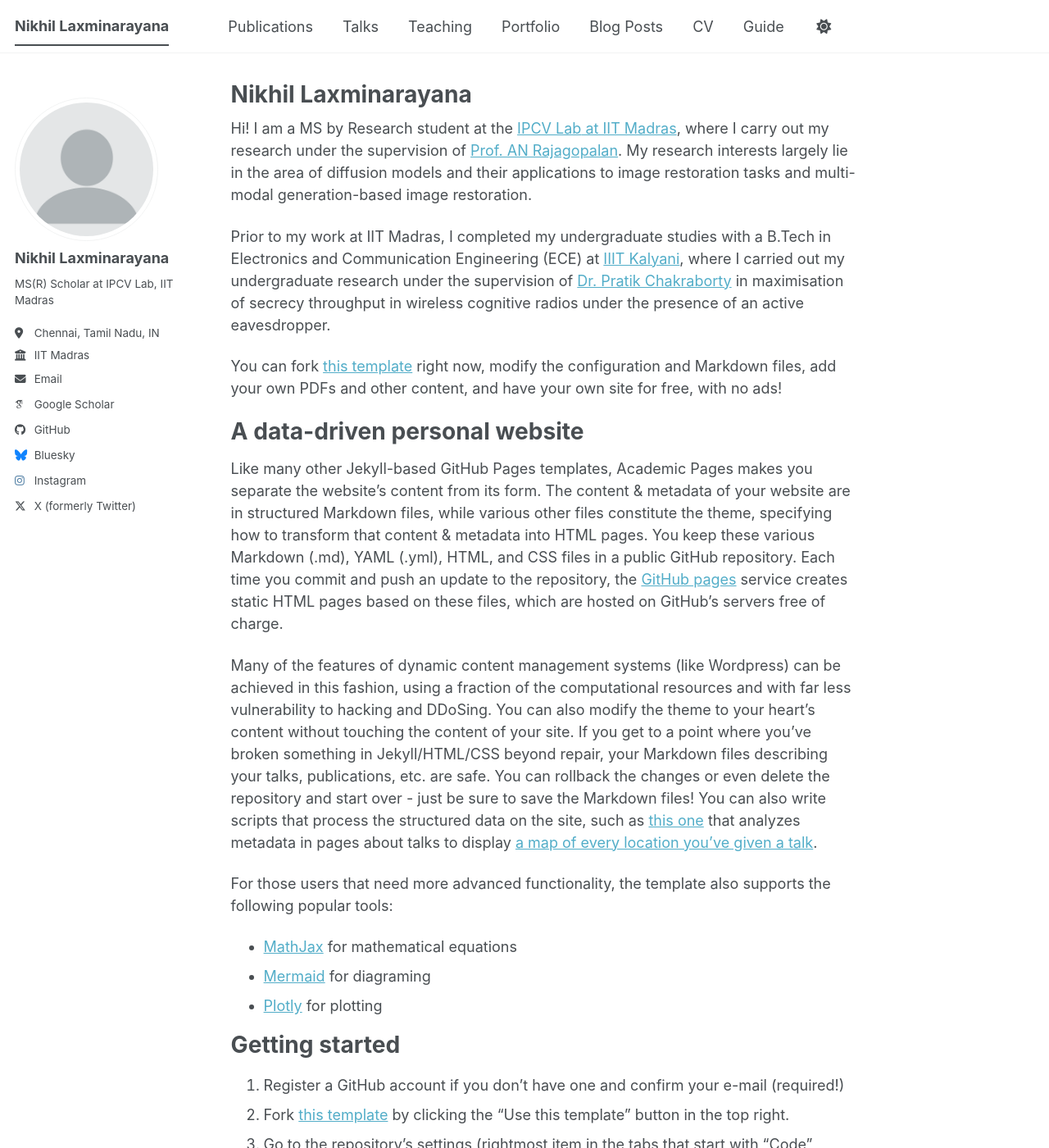
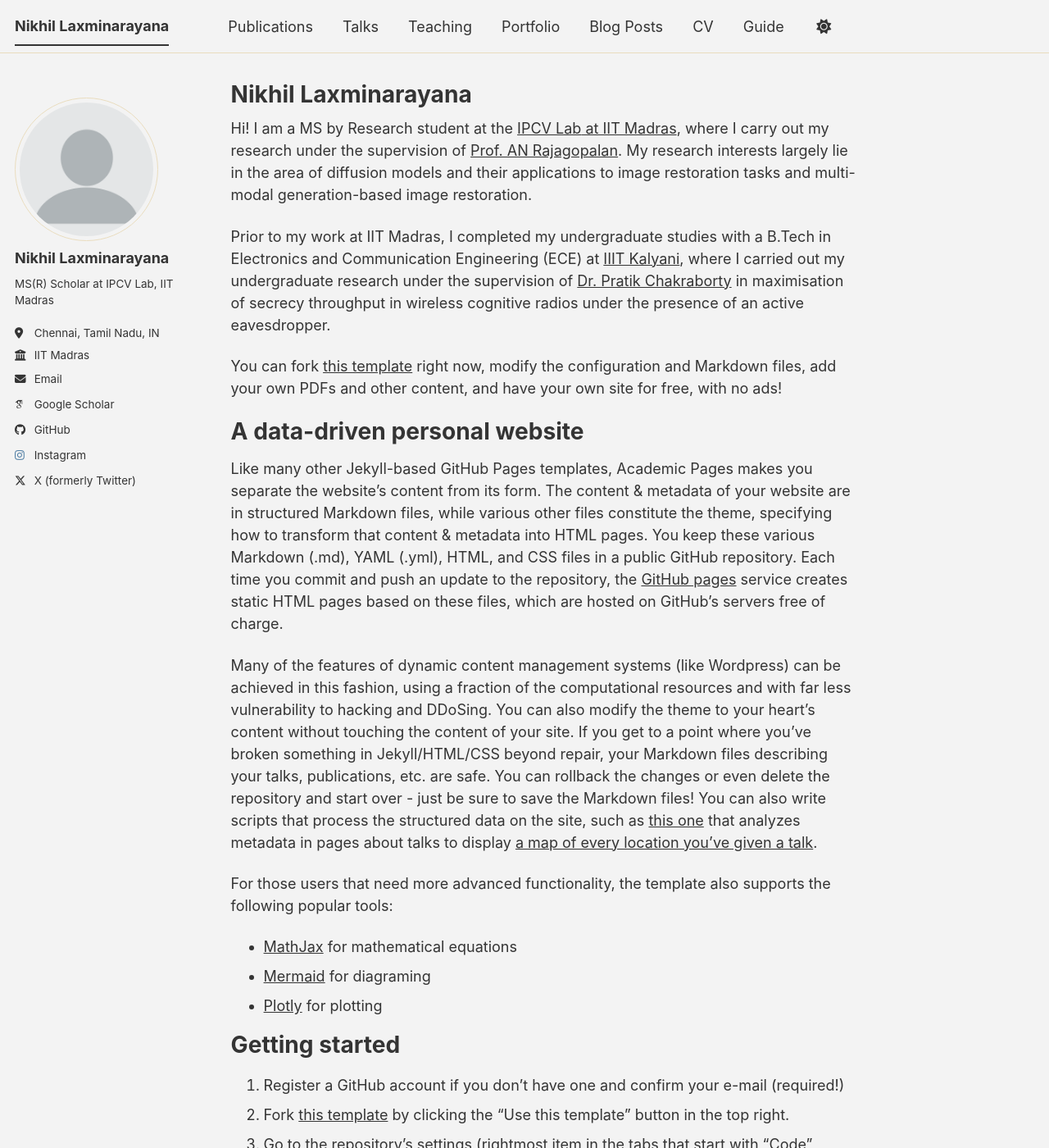
Before and after one commit to n1x1l/n1x1l.github.io, a Jekyll site: the page built from _pages/about.md, in a window 1280 px wide and 1400 px high. Shown: the whole window at 82% size. Built offline with Jekyll 4.4.1, drawn with Linux system fonts in a browser that asks for light colours; some web fonts are replaced; a script bundle is joined from its source files by our own code; library files that are not in the unit come from our copies.

Commit message:
update about

```diff
--- a/_config.yml
+++ b/_config.yml
@@ -8,7 +8,7 @@
 
 # Basic Site Settings
 locale                   : "en-US"
-site_theme               : "default" # The available themes options are "default", "air", "sunrise", "mint", "dirt" and "contrast"
+site_theme               : "dirt" # The available themes options are "default", "air", "sunrise", "mint", "dirt" and "contrast"
 title                    : "Nikhil Laxminarayana"
 title_separator          : "-"
 name                     : &name "Nikhil Laxminarayana"
@@ -57,7 +57,7 @@
 
   # Social media
   artstation       : # Username
-  bluesky          : "bsky.app" # Replace this with you Bluesky username
+  bluesky          : # Replace this with you Bluesky username
   facebook         : # Username
   flickr           : # Username
   foursquare       : # Username
```
